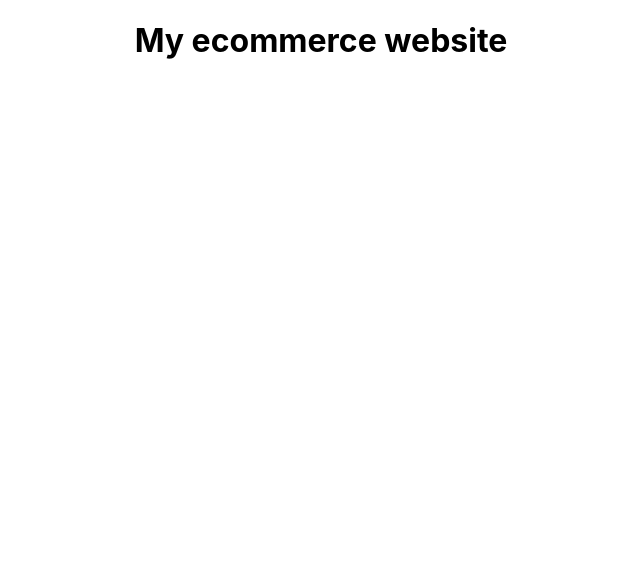
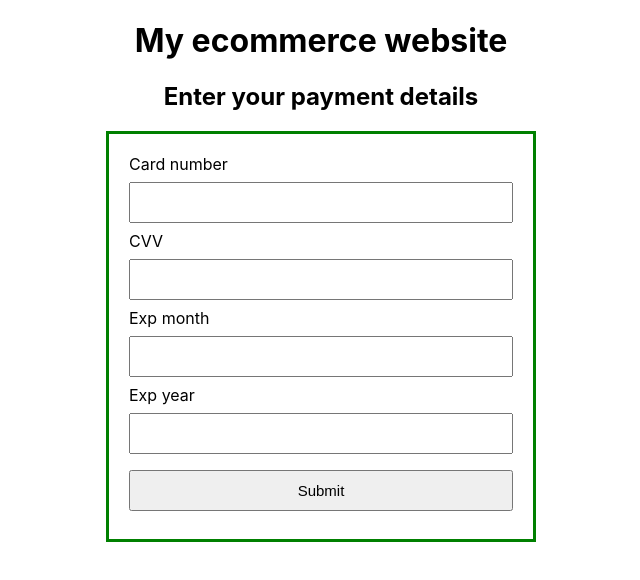
Before and after one commit to aliahshakirin/aliah-evaluation, a React (Create React App) app in the folder ecommerce-frontend/: page / in a window 1280 px wide. Shown: the top 580 px of the page, without its empty margins (319-959 px from the left). Built offline with nearby package versions, Linux system fonts and the light colour scheme; no server answers.

Commit message:
Add form for filling in card info

```diff
--- a/ecommerce-frontend/src/App.css
+++ b/ecommerce-frontend/src/App.css
@@ -1,38 +1,18 @@
-.App {
+.header {
   text-align: center;
 }
 
-.App-logo {
-  height: 40vmin;
-  pointer-events: none;
+.info {
+  margin: auto;
+  width: 30%;
+  padding: 20px;
+  border: 3px solid green;
 }
 
-@media (prefers-reduced-motion: no-preference) {
-  .App-logo {
-    animation: App-logo-spin infinite 20s linear;
-  }
+input {
+  width: 100%;
+  padding: 10px 10px;
+  font-size: 15px;
+  margin: 8px 0;
+  box-sizing: border-box;
 }
-
-.App-header {
-  background-color: #282c34;
-  min-height: 100vh;
-  display: flex;
-  flex-direction: column;
-  align-items: center;
-  justify-content: center;
-  font-size: calc(10px + 2vmin);
-  color: white;
-}
-
-.App-link {
-  color: #61dafb;
-}
-
-@keyframes App-logo-spin {
-  from {
-    transform: rotate(0deg);
-  }
-  to {
-    transform: rotate(360deg);
-  }
-}
--- a/ecommerce-frontend/src/App.js
+++ b/ecommerce-frontend/src/App.js
@@ -10,7 +10,25 @@ function App() {
 
   return (
     <div className="App">
-      <h1>My ecommerce website</h1>
+      <div className="header">
+        <h1>My ecommerce website</h1>
+        <h2>Enter your payment details</h2>
+      </div>
+
+      <div className="info">
+        <form>
+          <label for="cardnum">Card number</label>
+          <input type="text" id="cardnum"/><br/>
+          <label for="cvv">CVV</label>
+          <input type="text" id="cvv"/>
+          <label for="month">Exp month</label>
+          <input type="number" id="month"/>
+          <label for="year">Exp year</label>
+          <input type="number" id="year"/><br/>
+          <input type="submit" value="Submit"></input>
+        </form>
+      </div>
+
     </div>
   );
 }
```
